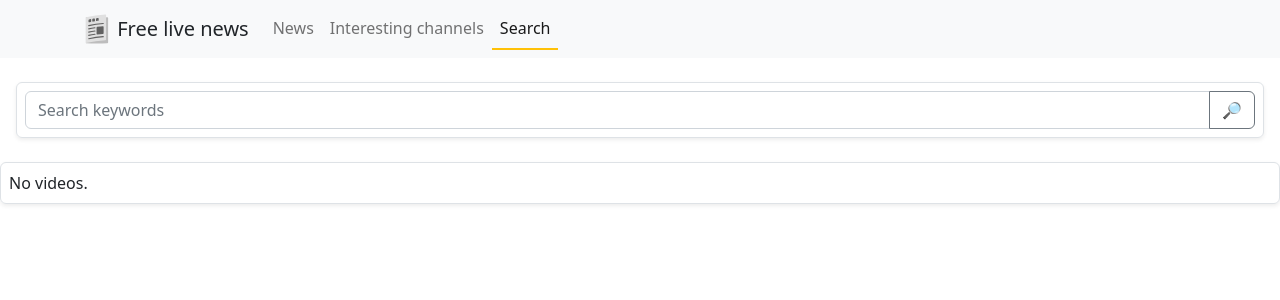
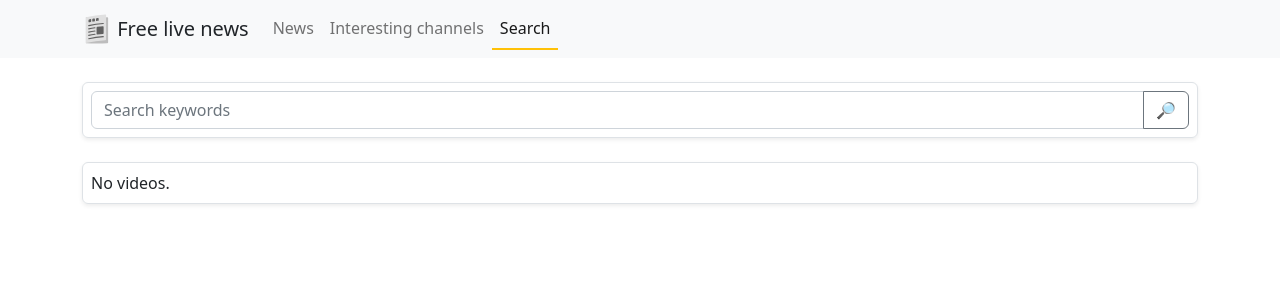
Before and after one commit to omirete/free-live-news, a React (Vite) app: page /search in a window 1280 px wide. Shown: the top 300 px of the page. Built offline with nearby package versions, Linux system fonts and the light colour scheme; no server answers.

Commit message:
harmonized formatting

```diff
--- a/src/components/SearchForm/index.tsx
+++ b/src/components/SearchForm/index.tsx
@@ -20,7 +20,7 @@ const SearchForm: React.FC<Omit<UseYoutubeSearch, "searchResults">> = ({
     search(params);
   };
   return (
-    <div className="mx-3 my-4 p-2 rounded border shadow-sm">
+    <div className="my-4 p-2 rounded border shadow-sm">
       <form onSubmit={handleSubmit}>
         <div className="input-group">
           <input
--- a/src/sections/Search/index.tsx
+++ b/src/sections/Search/index.tsx
@@ -1,3 +1,4 @@
+import { Container } from "react-bootstrap";
 import SearchForm from "../../components/SearchForm";
 import SearchResults from "../../components/SearchResults";
 import useYoutubeSearch from "../../helpers/useYoutubeSearch";
@@ -7,10 +8,10 @@ const Search: React.FC = () => {
     import.meta.env.VITE_GOOGLEAPIS_YT_API_KEY
   );
   return (
-    <div>
+    <Container>
       <SearchForm search={search} loading={loading} />
       <SearchResults loading={loading} searchResults={searchResults} />
-    </div>
+    </Container>
   );
 };
 
```
